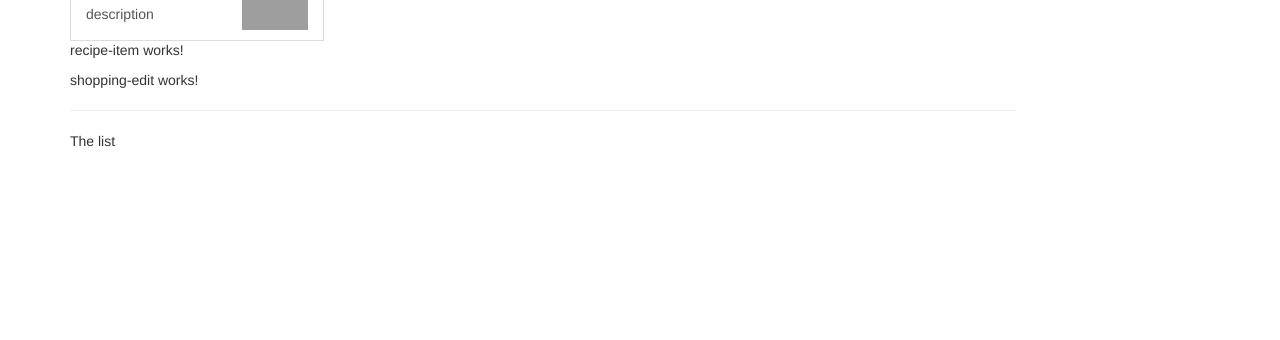
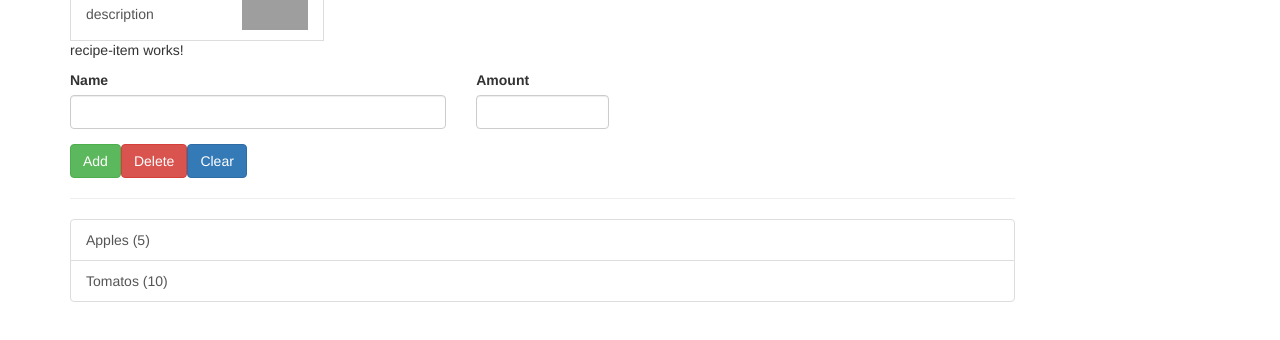
Before and after one commit to taras-tymchuk/Recipes, an Angular app: page / in a window 1280 px wide. Shown: the part 320-660 px from the top of the page. Built offline with nearby package versions, Linux system fonts and the light colour scheme; grey boxes are pictures that could not be loaded.

Commit message:
Filled other components with the code

```diff
--- /dev/null
+++ b/src/app/shared/ingredient.model.ts
@@ -0,0 +1,3 @@
+export class Ingredient {
+  constructor(public name: string, public amount: number) { }
+}
--- a/src/app/shopping-list/shopping-edit/shopping-edit.component.html
+++ b/src/app/shopping-list/shopping-edit/shopping-edit.component.html
@@ -1,3 +1,23 @@
-<p>
-  shopping-edit works!
-</p>
+<div class="row">
+  <div class="col-xs-12">
+    <form>
+      <div class="row">
+        <div class="col-sm-5 form-group">
+          <label for="name">Name</label>
+          <input type="text" id="name" class="form-control">
+        </div>
+        <div class="col-sm-2 form-group">
+          <label for="amount">Amount</label>
+          <input type="number" id="amount" class="form-control">
+        </div>
+      </div>
+      <div class="row">
+        <div class="col-xs-12">
+          <button class="btn btn-success" type="submit">Add</button>
+          <button class="btn btn-danger" type="button">Delete</button>
+          <button class="btn btn-primary" type="button">Clear</button>
+        </div>
+      </div>
+    </form>
+  </div>
+</div>
--- a/src/app/shopping-list/shopping-list.component.html
+++ b/src/app/shopping-list/shopping-list.component.html
@@ -2,6 +2,10 @@
   <div class="col-xs-10">
     <app-shopping-edit></app-shopping-edit>
     <hr>
-    <p>The list</p>
+    <ul class="list-group">
+      <a class="list-group-item" style="cursor: pointer" *ngFor="let ingredient of ingredients">
+        {{ ingredient.name }} ({{ ingredient.amount }})
+      </a>
+    </ul>
   </div>
 </div>
--- a/src/app/shopping-list/shopping-list.component.ts
+++ b/src/app/shopping-list/shopping-list.component.ts
@@ -1,4 +1,6 @@
 import { Component, OnInit } from '@angular/core';
+
+import { Ingredient } from '../shared/ingredient.model';
 
 @Component({
   selector: 'app-shopping-list',
@@ -6,6 +8,10 @@ import { Component, OnInit } from '@angular/core';
   styleUrls: ['./shopping-list.component.css']
 })
 export class ShoppingListComponent implements OnInit {
+  ingredients: Ingredient[] = [
+    new Ingredient('Apples', 5),
+    new Ingredient('Tomatos', 10)
+  ];
 
   constructor() { }
 
```
